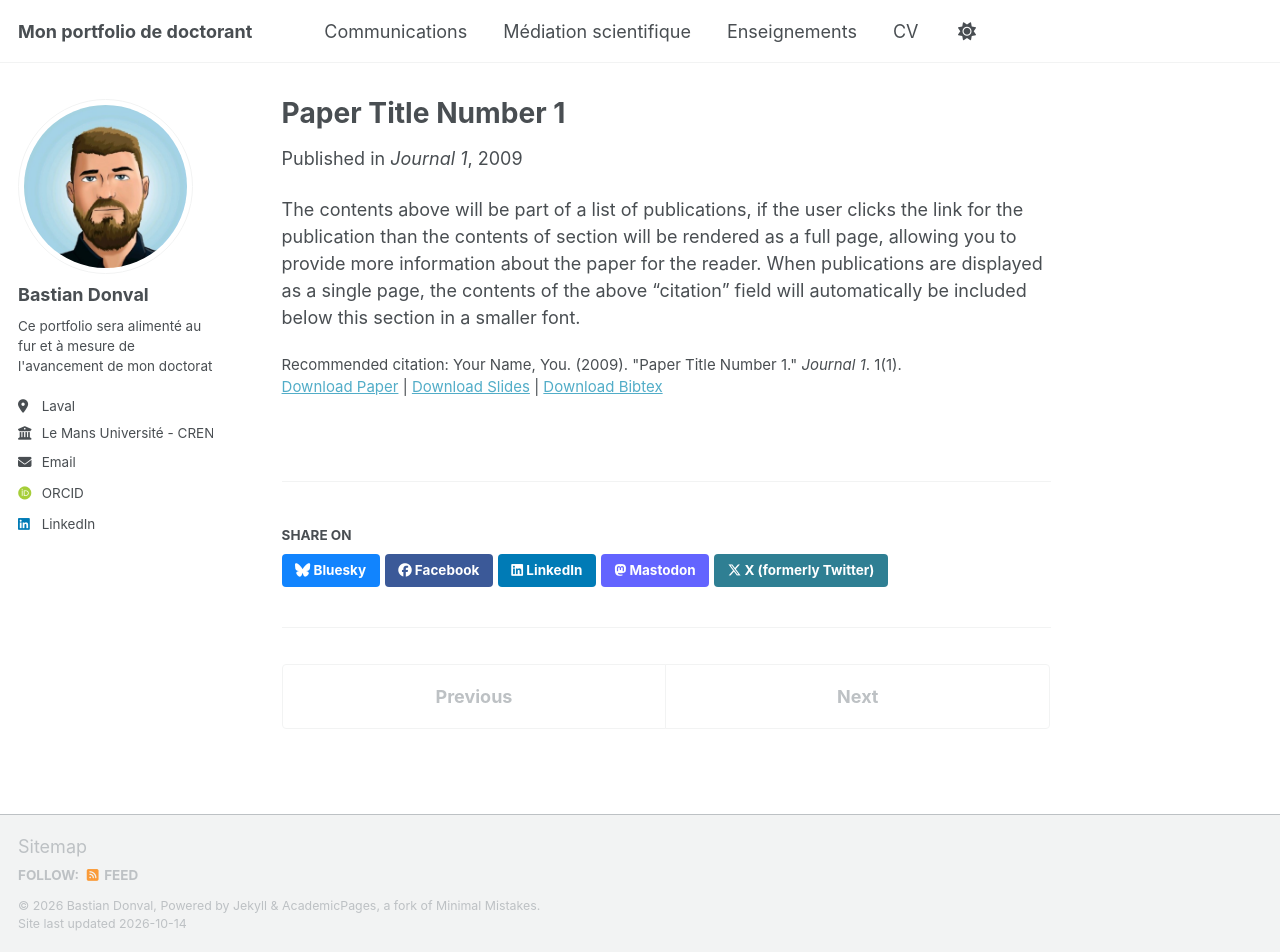
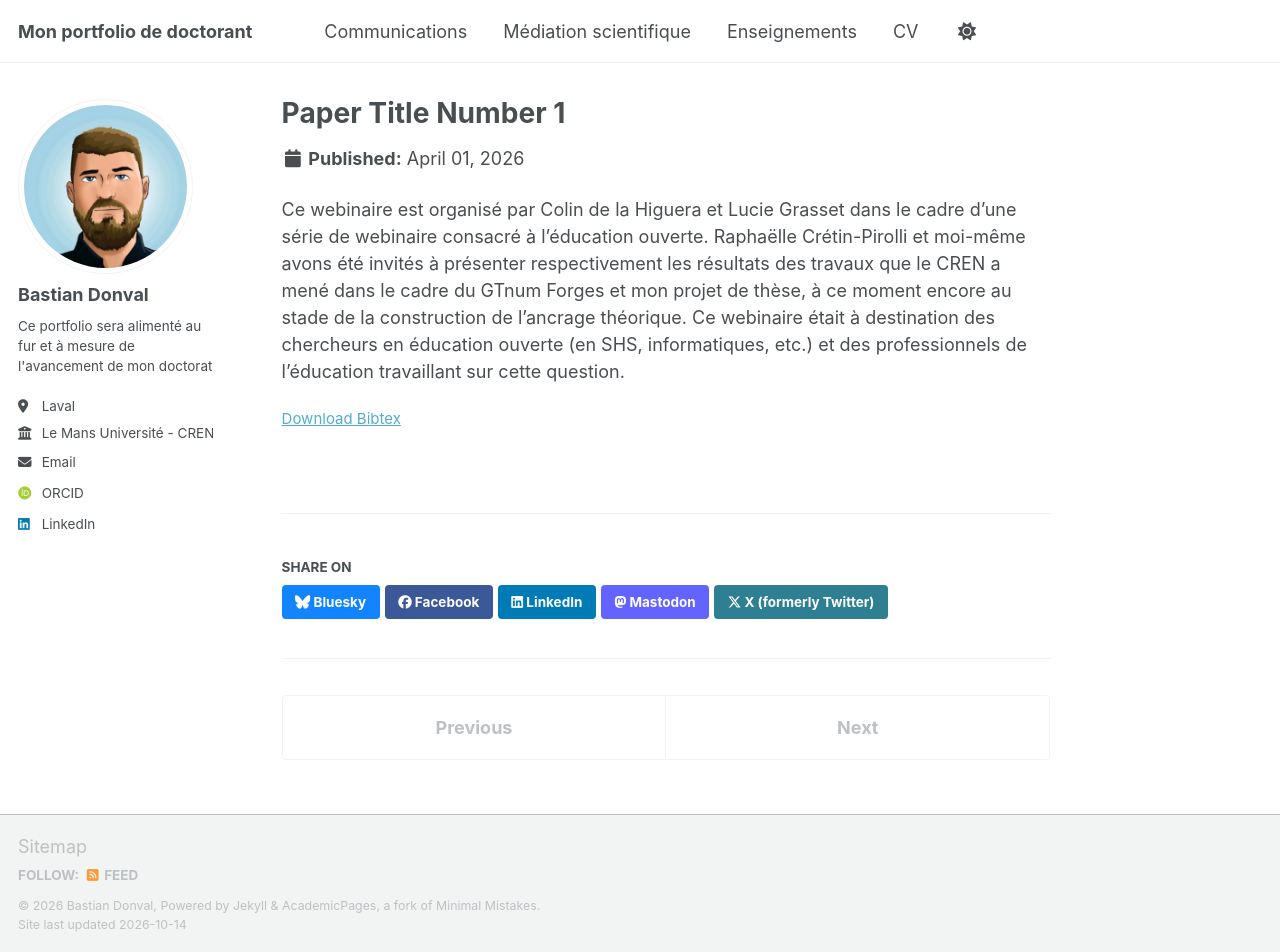
Before and after one commit to BDonval/bdonval_page.github.io, a Jekyll site: the page built from _publications/2009-10-01-paper-title-number-1.md, in a window 1280 px wide and 952 px high. Built offline with Jekyll 4.4.1, drawn with Linux system fonts in a browser that asks for light colours; some web fonts are replaced; a script bundle is joined from its source files by our own code; library files that are not in the unit come from our copies.

Commit message:
Modify publication entry for UNESCO webinar
Updated publication details including title, date, and excerpt.

```diff
--- a/_publications/2009-10-01-paper-title-number-1.md
+++ b/_publications/2009-10-01-paper-title-number-1.md
@@ -1,14 +1,11 @@
 ---
 title: "Paper Title Number 1"
 collection: publications
-category:
-permalink: /publication/2009-10-01-paper-title-number-1
-excerpt: 'This paper is about the number 1. The number 2 is left for future work.'
-date: 2009-10-01
-venue: 'Journal 1'
-slidesurl: 'https://academicpages.github.io/files/slides1.pdf'
-paperurl: 'https://academicpages.github.io/files/paper1.pdf'
-bibtexurl: 'https://academicpages.github.io/files/bibtex1.bib'
-citation: 'Your Name, You. (2009). &quot;Paper Title Number 1.&quot; <i>Journal 1</i>. 1(1).'
+category: conference
+permalink: /publication/UNESCO-RELIA-1er-avril
+excerpt: "Ce webinaire est consacré à la présentation de résultats du GTnum Forges et à la description de ma thèse auprès de la communauté de la Chaire Unesco RELIA"
+date: 2026-04-01
+venue:
+bibtexurl: 'https://academicpages.github.io/files/bibtex1.bib](https://mediaserver.univ-nantes.fr/videos/dynamiques-et-tensions-autour-des-communs-numeriques-dans-lenseignement-secondaire/'
 ---
-The contents above will be part of a list of publications, if the user clicks the link for the publication than the contents of section will be rendered as a full page, allowing you to provide more information about the paper for the reader. When publications are displayed as a single page, the contents of the above "citation" field will automatically be included below this section in a smaller font.
+Ce webinaire est organisé par Colin de la Higuera et Lucie Grasset dans le cadre d'une série de webinaire consacré à l'éducation ouverte. Raphaëlle Crétin-Pirolli et moi-même avons été invités à présenter respectivement les résultats des travaux que le CREN a mené dans le cadre du GTnum Forges et mon projet de thèse, à ce moment encore au stade de la construction de l'ancrage théorique. Ce webinaire était à destination des chercheurs en éducation ouverte (en SHS, informatiques, etc.) et des professionnels de l'éducation travaillant sur cette question.
```
